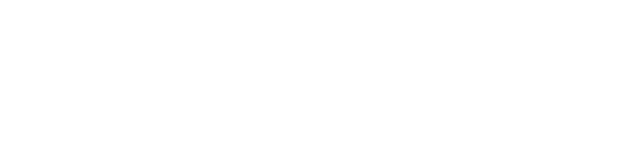
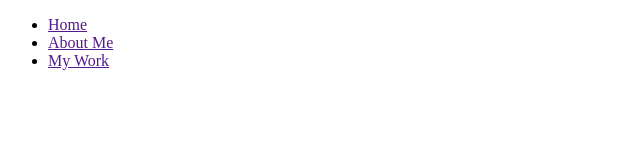
Before and after one commit to EmilyGrce/profile-page, a plain HTML site: page index.html in a window 1280 px wide. Shown: the whole page, without its empty margins (0-640 px from the left). Drawn offline with Linux system fonts and the light colour scheme.

Commit message:
Creating navigation with links

```diff
--- a/index.html
+++ b/index.html
@@ -2,11 +2,25 @@
 <html lang="en-ca">
 <head>
   <meta charset="utf-8">
-  <title>Profile Page</title>
+  <title>Emily's Profile Page</title>
   <meta name="viewport" content="width=device-width,initial-scale=1">
   <link rel="stylesheet" href="css/main.css">
 </head>
 <body>
-  <img src="images/whatever.jpeg" alt="">
+
+    <header>
+      <div class="container">
+
+      <nav role="navigation">
+        <ul>
+          <li><a href="">Home</li>
+          <li><a href="">About Me</li>
+          <li><a href="">My Work</li>
+        </ul>
+    </nav>
+
+      </div>
+    </header>
+
 </body>
 </html>
```
Also changed, not shown: 1 other file.
